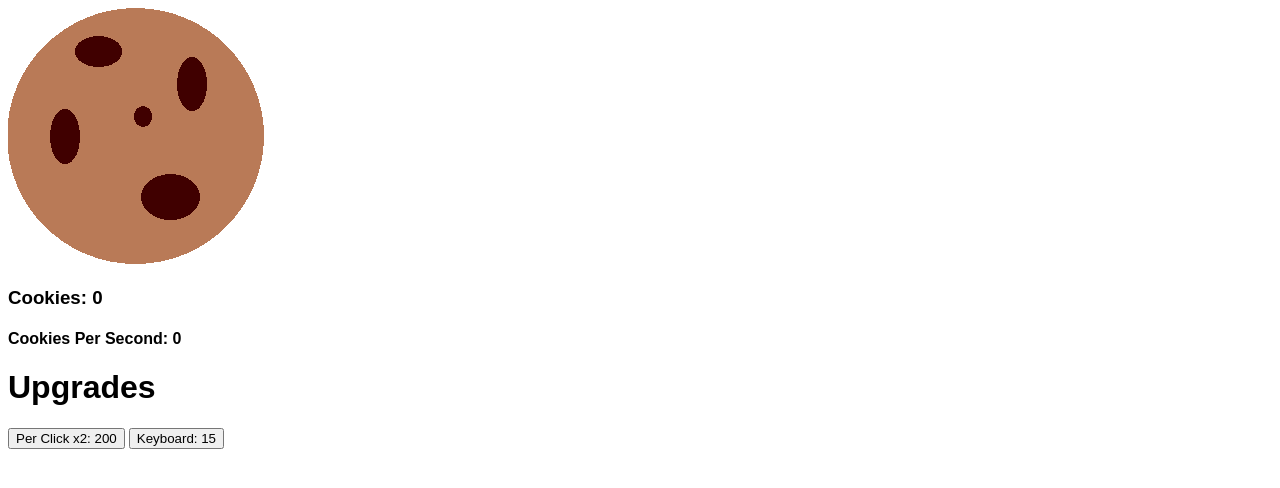
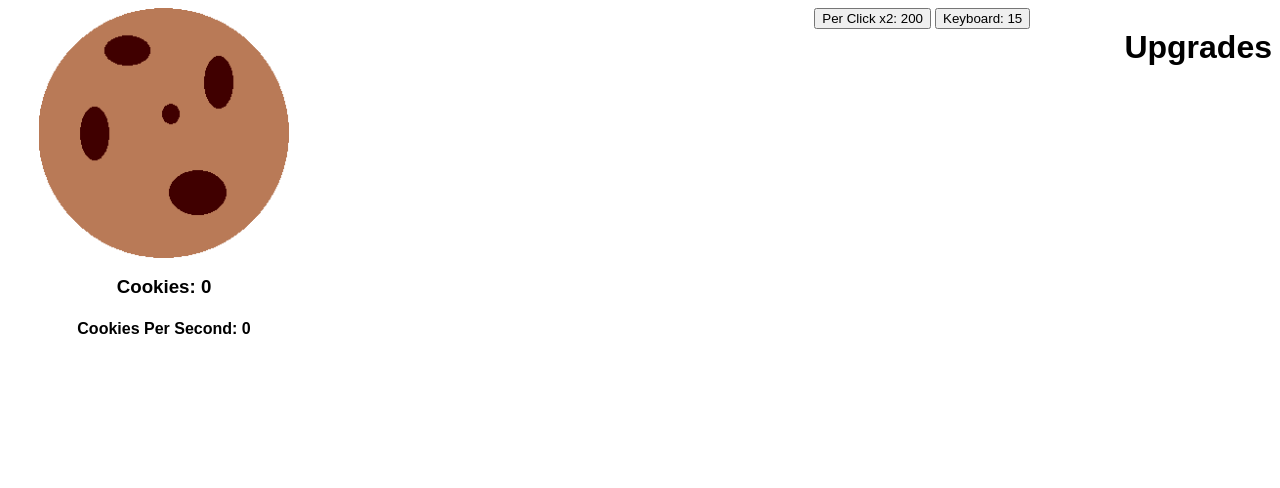
Before and after one commit to clickercookie/clickercookie.github.io, a plain HTML site: page index/index.html in a window 1280 px wide. Drawn offline with Linux system fonts and the light colour scheme.

Commit message:
did some postioning, right side broken

```diff
--- a/index/index.html
+++ b/index/index.html
@@ -6,12 +6,19 @@
     </head>
     <script src="main.js"></script>
     <body>
+        <div class="leftSide">
             <img onClick="cookieClicked()" src="cookie.png" alt="cookie">
             <h3 id="cookieCounter">Cookies: 0</h3>
             <h4 id ="cookiesPerSecondCounter">Cookies Per Second: 0</h4>
+        </div>
+        <div class="rightSide">
             <h1>Upgrades</h1>
+            <div id="buttons" class="buttons">
                 <button onClick="perClickUpgrade()" id="perClickUpgrade">Per Click x2: 200</button>
                 <button onClick="keyboardUpgrade()" id="keyboardUpgrade">Keyboard: 15</button>
                 <button onClick="grandpaUpgrade()" id="grandpaUpgrade">Grandpa: 50</button>
+            </div>
+        </div>
+
     </body>
 </html>
--- a/index/main.js
+++ b/index/main.js
@@ -4,10 +4,12 @@ var totalCookies = 0;
 var cookieBeenClickedTimes = 0;
 // upgrades
 var perClickUpgradeCost = 200;
+var keyboardBought = 0;
 var keyboardUpgradeCost = 15;
-var keyboardUpgradeCostView = Math.floor(keyboardUpgradeCost);
+var keyboardUpgradeCostView = Math.floor(keyboardUpgradeCost); // depricated?
+var grandpaBought = 0;
 var grandpaUpgradeCost = 50;
-var grandpaUpgradeCostView = Math.floor(grandpaUpgradeCost);
+var grandpaUpgradeCostView = Math.floor(grandpaUpgradeCost); // depricated?
 var grandpaUnlocked = 0;
 // stats
 var cookiesPerClick = 1;
@@ -80,6 +82,7 @@ function keyboardUpgrade() {
         cookies = cookies - keyboardUpgradeCost;
         keyboardUpgradeCost = keyboardUpgradeCost * 1.2;
         keyboardUpgradeCost = Math.floor(keyboardUpgradeCost);
+        keyboardBought = keyboardBought + 1;
         cookiesPerSecond = cookiesPerSecond + 0.1;
         reloadCookieCounter();
         document.getElementById("keyboardUpgrade").innerHTML = "Keyboard: " +keyboardUpgradeCost;
@@ -91,6 +94,7 @@ function grandpaUpgrade() {
         cookies = cookies - grandpaUpgradeCost;
         grandpaUpgradeCost = grandpaUpgradeCost * 1.25;
         grandpaUpgradeCost = Math.floor(grandpaUpgradeCost)
+        grandpaBought = grandpaBought + 1;
         cookiesPerSecond = cookiesPerSecond + 1;
         reloadCookieCounter();
         document.getElementById("grandpaUpgrade").innerHTML = "Grandpa: " +grandpaUpgradeCost;
--- a/index/style.css
+++ b/index/style.css
@@ -1,13 +1,16 @@
 h1 {
     font-family: Arial, Helvetica, sans-serif;
+    float: right;
 }
 
 h3 {
     font-family: Arial, Helvetica, sans-serif;
+    text-align: center;
 }
 
 h4 {
     font-family: Arial, Helvetica, sans-serif;
+    text-align: center;
 }
 
 #grandpaUpgrade {
@@ -20,4 +23,17 @@ img {
     -moz-user-select: none;
     -webkit-user-select: none;
     -ms-user-select: none;
+    display: block;
+    margin-left: auto;
+    margin-right: auto;
+    width: 80%;
 }
+
+.buttons {
+    float: right;
+}
+
+.leftSide {
+    width: 312px;
+    position: absolute;
+}
```
Lines whose indentation alone changed are shown as unchanged.
